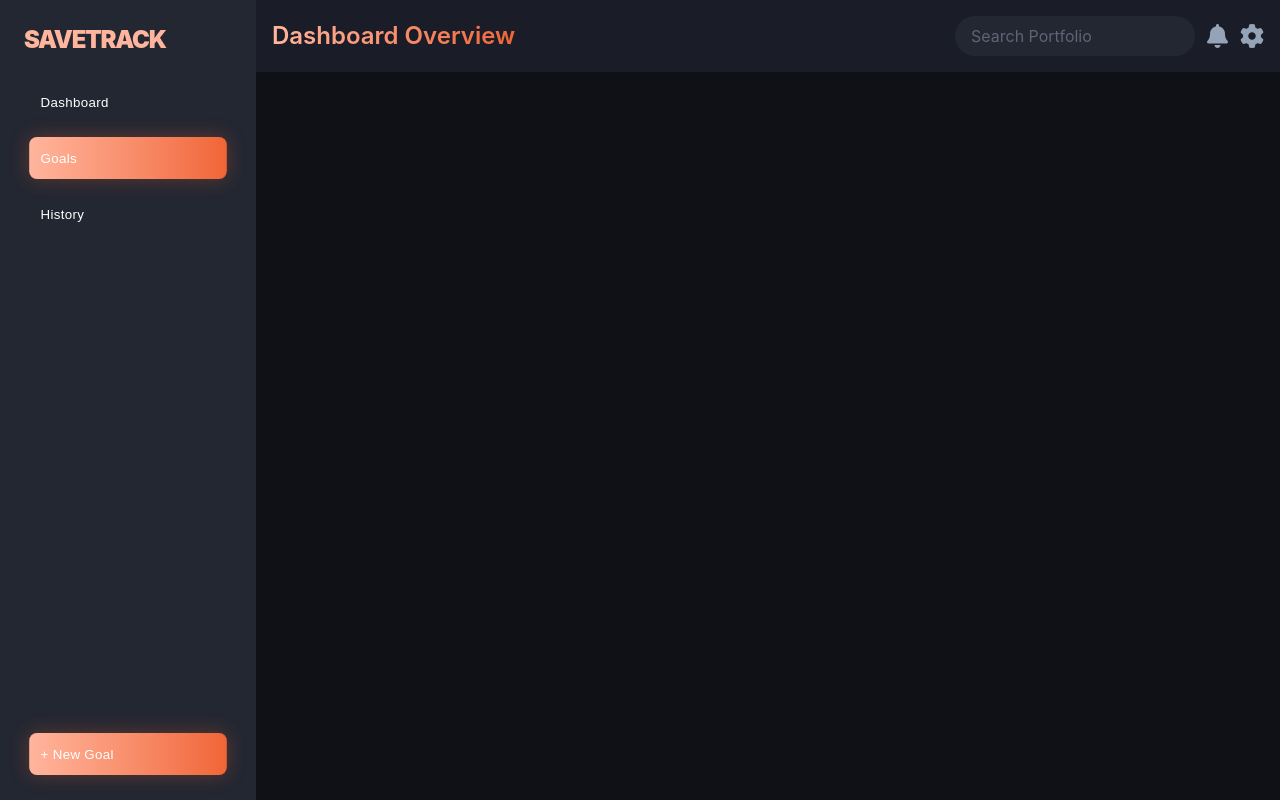
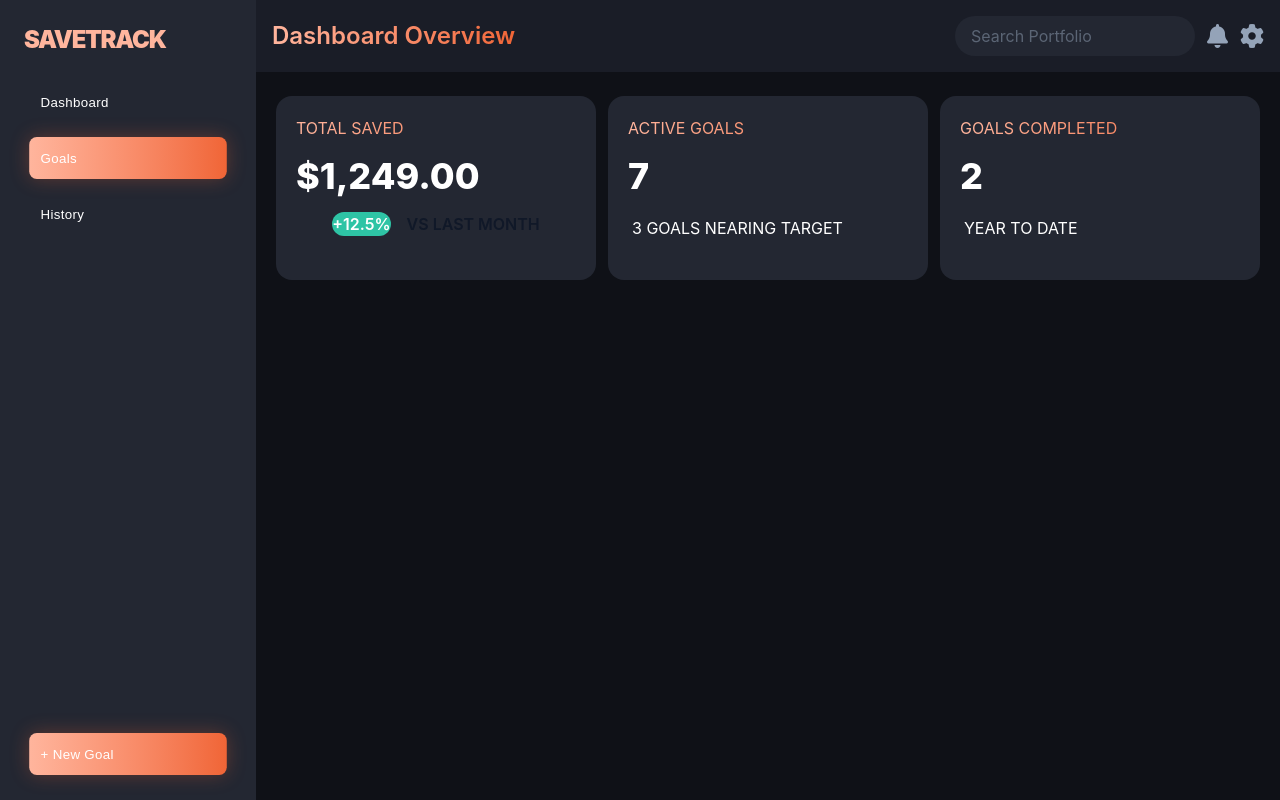
Before and after one commit to HarDexTech/savingsTracker, a React (Vite) app in the folder SaveTrack/: page / in a window 1280 px wide. Built offline with nearby package versions, Linux system fonts and the light colour scheme.

Commit message:
Add summary cards for total saved, active goals, and goals completed in Dashboard

```diff
--- a/SaveTrack/src/pages/Dashboard.jsx
+++ b/SaveTrack/src/pages/Dashboard.jsx
@@ -20,6 +20,28 @@ function DashBoard() {
       </aside>
       <main className="w-[80%] h-dvh flex flex-col gap-6">
         <Header></Header>
+        <article className="">
+          <div className="flex flex-col sm:flex-row justify-center items-center gap-3">
+            <div className="w-80 h-46 flex flex-col gap-4 p-5 bg-(--bg-surface-elevated) rounded-2xl">
+              <p className="bg-clip-text text-transparent bg-linear-to-r from-[#ffb59d] to-[#f06536]">TOTAL SAVED</p>
+              <p className="text-white text-4xl font-extrabold">$1,249.00</p>
+              <span className="flex gap-4 flex-row justify-center items-center font-semibold align-left">
+                <p className="bg-(--color-success) rounded-3xl  text-(--text-main)">+12.5%</p>
+                <p className="">VS LAST MONTH</p>
+              </span>
+            </div>
+            <div className="w-80 h-46 flex flex-col gap-4 p-5 bg-(--bg-surface-elevated) rounded-2xl">
+              <p className="bg-clip-text text-transparent bg-linear-to-r from-[#ffb59d] to-[#f06536]">ACTIVE GOALS</p>
+              <p className="text-white text-4xl font-extrabold">7</p>
+              <p className=" rounded-3xl p-1 text-(--text-main)">3 GOALS NEARING TARGET</p>
+            </div>
+            <div className="w-80 h-46 flex flex-col gap-4 p-5 bg-(--bg-surface-elevated) rounded-2xl">
+              <p className="bg-clip-text text-transparent bg-linear-to-r from-[#ffb59d] to-[#f06536]">GOALS COMPLETED</p>
+              <p className="text-white text-4xl font-extrabold">2</p>
+              <p className=" rounded-3xl p-1 text-(--text-main)">YEAR TO DATE</p>
+            </div>
+          </div>
+        </article>
       </main>
     </section>
   );
```
